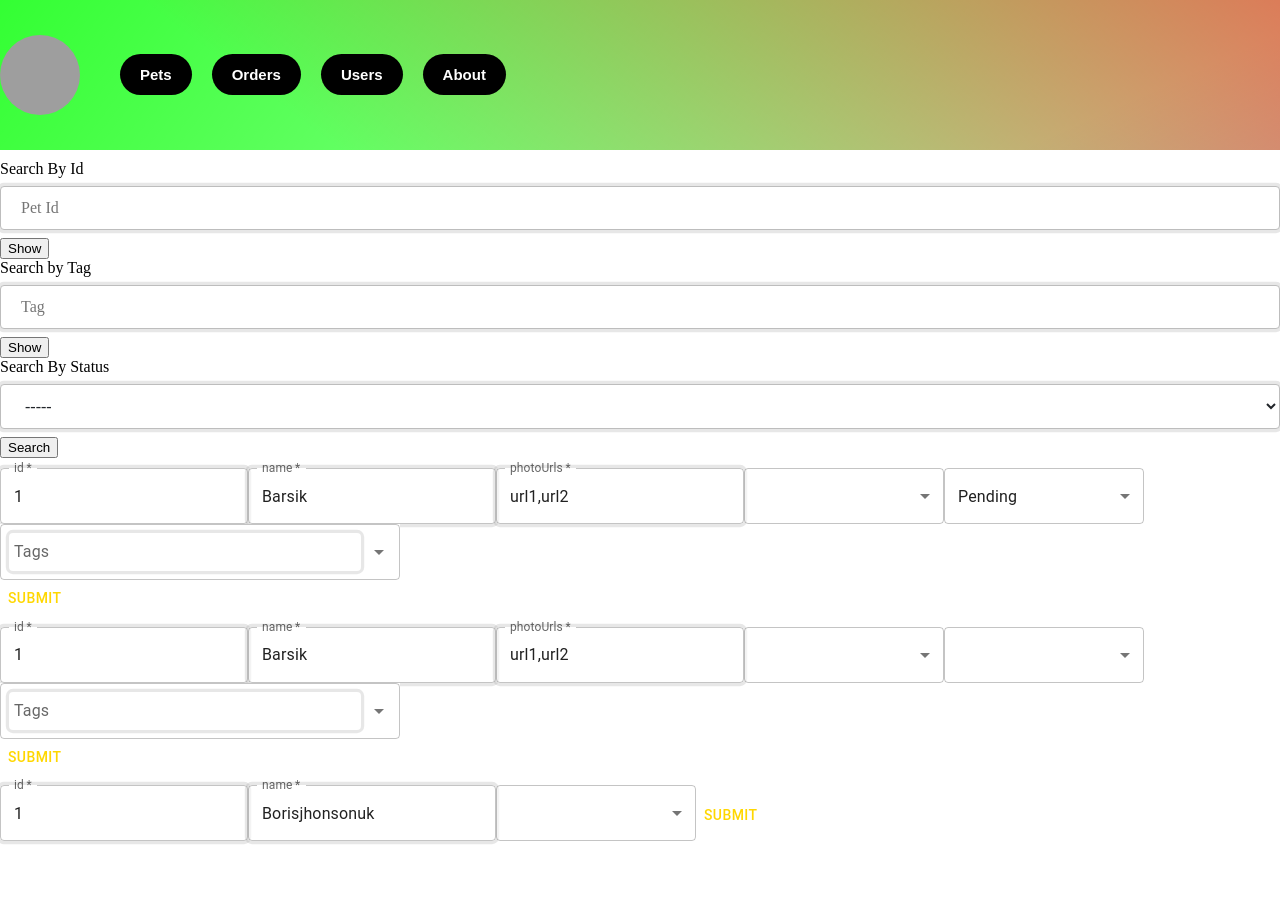
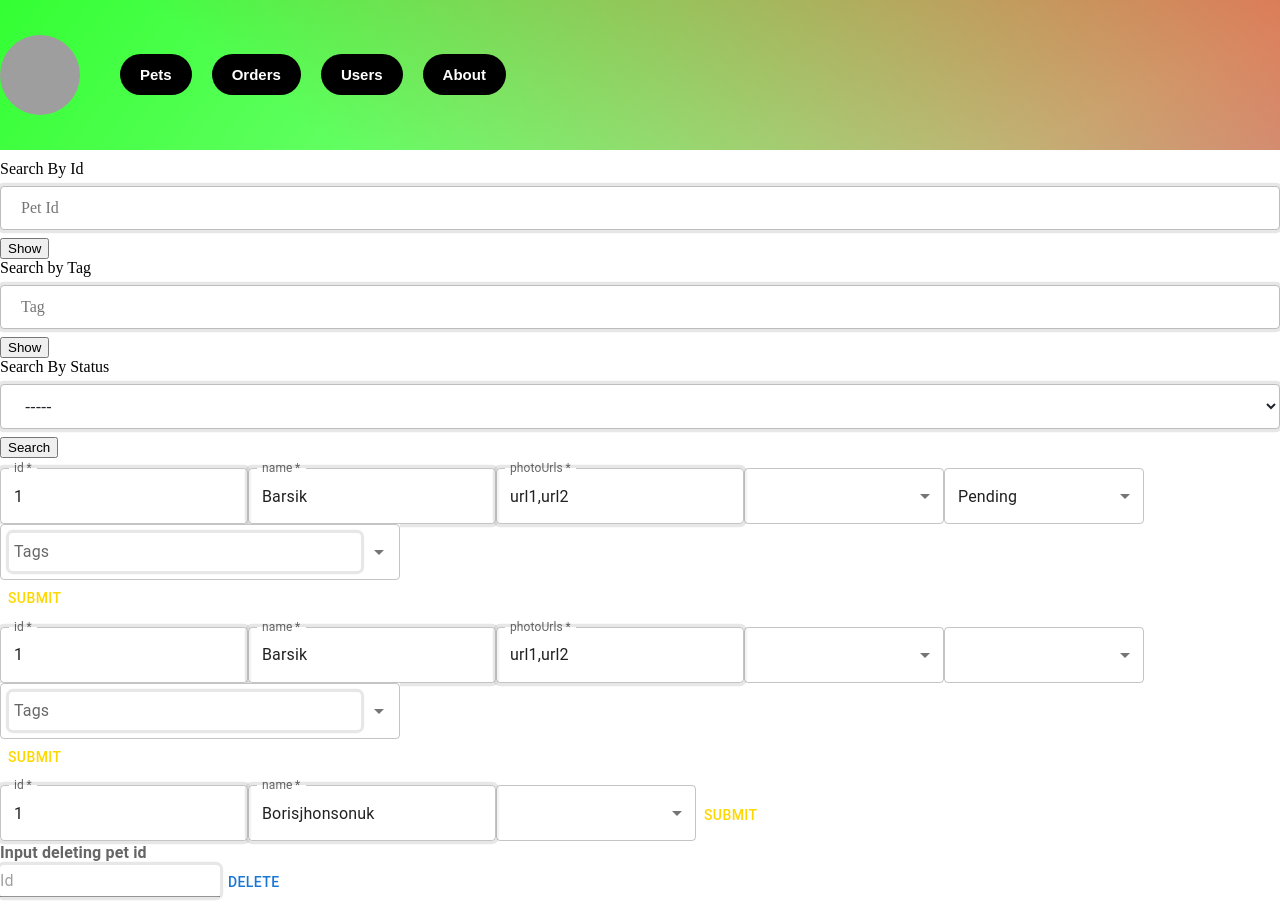
Before and after one commit to Yulian-21/pet-store-app, a React (Create React App) app: page /pets in a window 1280 px wide. Shown: the top 909 px of the page. Built offline with nearby package versions, Linux system fonts and the light colour scheme; grey boxes are pictures that could not be loaded.

Commit message:
Add request features

```diff
--- a/src/components/pets/PetsPage.tsx
+++ b/src/components/pets/PetsPage.tsx
@@ -4,6 +4,8 @@ import { Status } from './PetTypes/PetTypes'
 import AddPet from "./AddPet/AddPet"
 import UpdatePet from "./UpdatePet/UpdatePet"
 import UpdatePetById from './UpdatePetById/UpdatePetById'
+import DeletePet from './DeletePet/DeletePet'
+import AddImage from './AddImage/AddImage';
 
 const PetsPage: FC = () => {
   const [petId, setPetId] = useState('')
@@ -42,6 +44,12 @@ const PetsPage: FC = () => {
       <div>
         <UpdatePetById />
       </div>
+      <div>
+        <DeletePet />
+      </div>
+      <div>
+        <AddImage />
+      </div>
     </div>
   )
 }
```
